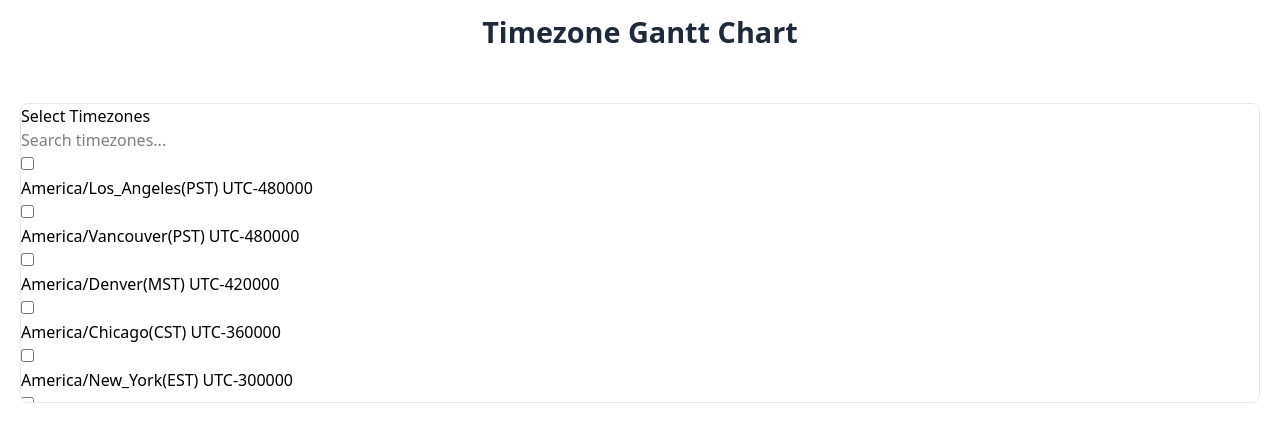
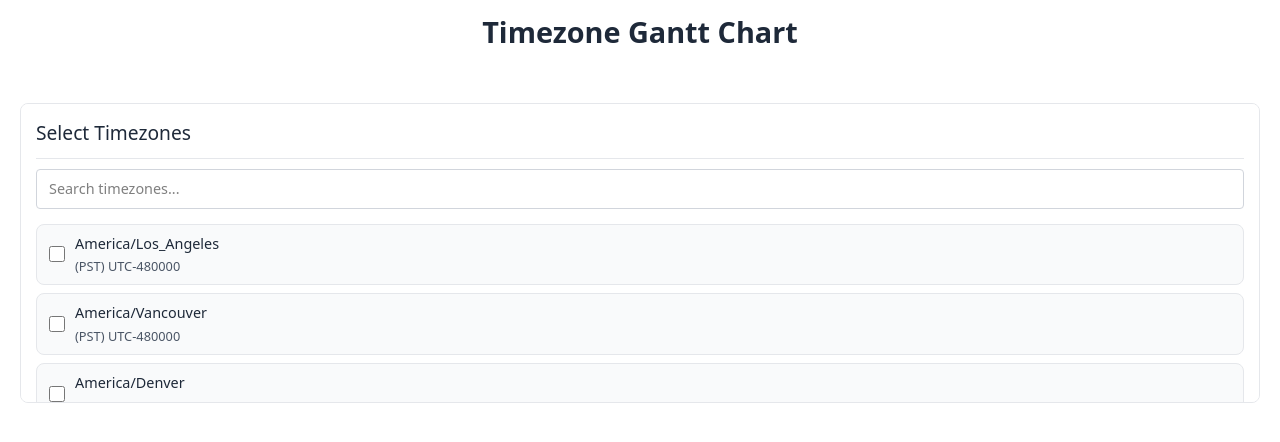
Before and after one commit to LukeStanbery89/timezone-gantt, a React (Vite) app: page / in a window 1280 px wide. Shown: the top 442 px of the page. Built offline with nearby package versions, Linux system fonts and the light colour scheme.

Commit message:
feat: Migrate TimezoneSelector.tsx to Tailwind

```diff
--- a/src/components/TimezoneSelector.tsx
+++ b/src/components/TimezoneSelector.tsx
@@ -26,31 +26,32 @@ function TimezoneSelector({
   }, [availableTimezones, searchQuery]);
 
   return (
-    <div className="timezone-selector">
-      <h3>Select Timezones</h3>
-      <div className="timezone-search">
+    <div>
+      <h3 className="mx-[15px] mb-2.5 mt-[15px] text-gray-800 text-[1.2rem] border-b border-gray-200 pb-2.5">Select Timezones</h3>
+      <div className="mx-[15px] mb-[15px]">
         <input
           type="text"
           placeholder="Search timezones..."
           value={searchQuery}
           onChange={(e) => setSearchQuery(e.target.value)}
-          className="search-input"
+          className="w-full box-border p-2 px-3 border border-gray-300 rounded text-[0.9rem] bg-white focus:outline-none focus:border-blue-500 focus:shadow-[0_0_0_2px_rgba(0,123,255,0.25)]"
         />
       </div>
-      <div className="timezone-grid">
+      <div className="p-0 px-[15px] pb-[15px]">
         {filteredTimezones.map(timezone => {
           const isSelected = selectedTimezones.some(tz => tz.id === timezone.id);
 
           return (
-            <label key={timezone.id} className="timezone-option">
+            <label key={timezone.id} className="flex items-center gap-2.5 p-2 px-3 border border-gray-200 rounded-lg bg-gray-50 cursor-pointer transition-colors mb-2 hover:bg-gray-100">
               <input
                 type="checkbox"
                 checked={isSelected}
                 onChange={() => onTimezoneToggle(timezone)}
+                className="m-0 w-4 h-4"
               />
-               <div className="timezone-info">
-                 <span className={`timezone-name ${timezone.isBusiness ? 'business-timezone' : ''}`}>{timezone.name}</span>
-                 <span className="timezone-details">
+               <div className="flex-1 flex flex-col gap-0.5">
+                 <span className={`font-medium text-gray-800 text-[0.9rem] ${timezone.isBusiness ? 'font-bold' : ''}`}>{timezone.name}</span>
+                 <span className="text-gray-600 text-[0.8rem] mt-px">
                    ({timezone.abbreviation}) UTC{timezone.offset >= 0 ? '+' : ''}{Math.round(timezone.offset / 60)}
                  </span>
                </div>
```
